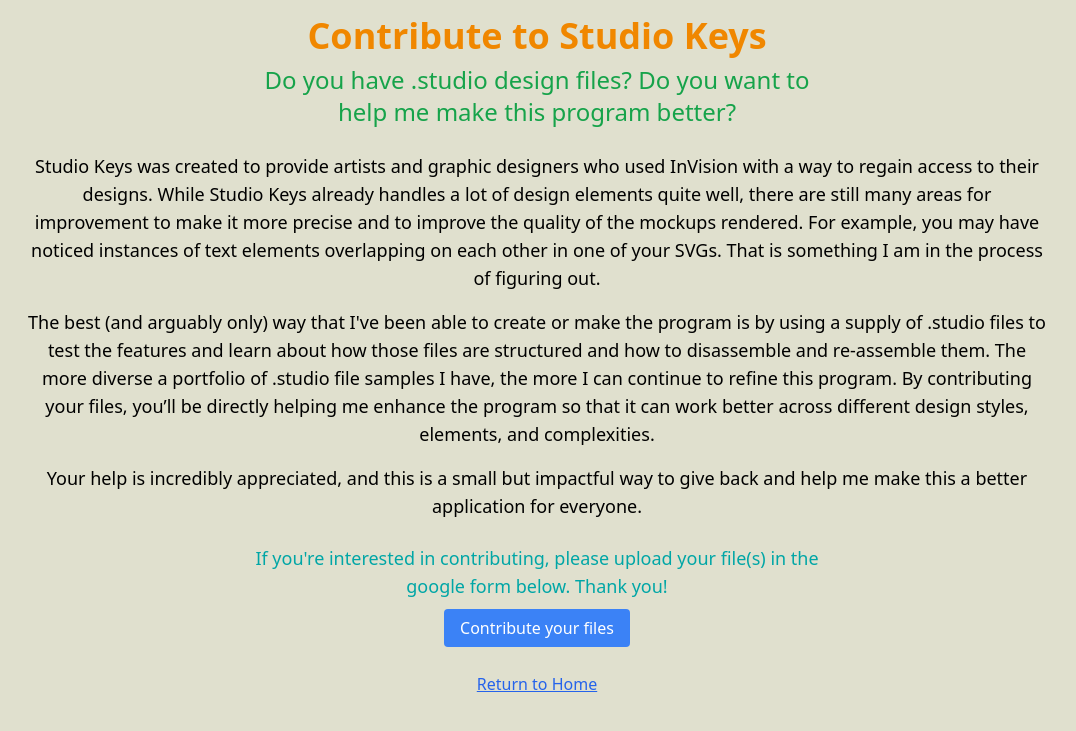
After one commit to aviomg/studio-keys, a Flask app: page /contribute in a window 1280 px wide. The commit adds this page. Shown: the top 731 px of the page, without its empty margins (103-1179 px from the left). Run offline with Flask 3, Linux system fonts and the light colour scheme.

Commit message:
added the contribute page to the website

```diff
--- a/src/app.py
+++ b/src/app.py
@@ -74,6 +74,10 @@
     #zip_path = os.path.join("/Users/avikumar/Desktop/studio keys/studio-keys/assets/zips",filename)
     zip_path = os.path.join(app.config['ZIP_FOLDER'], filename)
     return send_file(zip_path,as_attachment=True)
+
+@app.route('/contribute')
+def contribute():
+    return render_template('contribute.html')
 
 if __name__ == '__main__':
     ensure_directories_exist()
--- a/src/static/output.css
+++ b/src/static/output.css
@@ -622,16 +622,80 @@
   margin-top: 2.5rem;
 }
 
+.mt-4 {
+  margin-top: 1rem;
+}
+
 .mt-5 {
   margin-top: 1.25rem;
+}
+
+.ml-auto {
+  margin-left: auto;
+}
+
+.ml-2 {
+  margin-left: 0.5rem;
+}
+
+.ml-5 {
+  margin-left: 1.25rem;
+}
+
+.ml-14 {
+  margin-left: 3.5rem;
+}
+
+.mb-2 {
+  margin-bottom: 0.5rem;
+}
+
+.mt-2 {
+  margin-top: 0.5rem;
+}
+
+.mt-6 {
+  margin-top: 1.5rem;
+}
+
+.mt-8 {
+  margin-top: 2rem;
 }
 
 .inline-block {
   display: inline-block;
 }
 
+.flex {
+  display: flex;
+}
+
 .hidden {
   display: none;
+}
+
+.max-w-xl {
+  max-width: 36rem;
+}
+
+.max-w-3xl {
+  max-width: 48rem;
+}
+
+.max-w-5xl {
+  max-width: 64rem;
+}
+
+.items-center {
+  align-items: center;
+}
+
+.justify-center {
+  justify-content: center;
+}
+
+.justify-between {
+  justify-content: space-between;
 }
 
 .rounded {
@@ -650,6 +714,11 @@
 .border-pink-600 {
   --tw-border-opacity: 1;
   border-color: rgb(219 39 119 / var(--tw-border-opacity));
+}
+
+.bg-\[\#e0e0ce\] {
+  --tw-bg-opacity: 1;
+  background-color: rgb(224 224 206 / var(--tw-bg-opacity));
 }
 
 .bg-blue-500 {
@@ -672,75 +741,6 @@
   background-color: rgb(168 85 247 / var(--tw-bg-opacity));
 }
 
-.bg-\[\#7D6F86\] {
-  --tw-bg-opacity: 1;
-  background-color: rgb(125 111 134 / var(--tw-bg-opacity));
-}
-
-.bg-\[\#a16f6b\] {
-  --tw-bg-opacity: 1;
-  background-color: rgb(161 111 107 / var(--tw-bg-opacity));
-}
-
-.bg-\[\#a1cf6b\] {
-  --tw-bg-opacity: 1;
-  background-color: rgb(161 207 107 / var(--tw-bg-opacity));
-}
-
-.bg-\[\#d5d887\] {
-  --tw-bg-opacity: 1;
-  background-color: rgb(213 216 135 / var(--tw-bg-opacity));
-}
-
-.bg-\[\#eoc879\] {
-  background-color: #eoc879;
-}
-
-.bg-\[\#e0c879\] {
-  --tw-bg-opacity: 1;
-  background-color: rgb(224 200 121 / var(--tw-bg-opacity));
-}
-
-.bg-\[\#a997df\] {
-  --tw-bg-opacity: 1;
-  background-color: rgb(169 151 223 / var(--tw-bg-opacity));
-}
-
-.bg-\[\#dccfec\] {
-  --tw-bg-opacity: 1;
-  background-color: rgb(220 207 236 / var(--tw-bg-opacity));
-}
-
-.bg-\[\#ddc4dd\] {
-  --tw-bg-opacity: 1;
-  background-color: rgb(221 196 221 / var(--tw-bg-opacity));
-}
-
-.bg-\[\#eefcce\] {
-  --tw-bg-opacity: 1;
-  background-color: rgb(238 252 206 / var(--tw-bg-opacity));
-}
-
-.bg-\[\#d1cfe2\] {
-  --tw-bg-opacity: 1;
-  background-color: rgb(209 207 226 / var(--tw-bg-opacity));
-}
-
-.bg-\[\#7ec4cf\] {
-  --tw-bg-opacity: 1;
-  background-color: rgb(126 196 207 / var(--tw-bg-opacity));
-}
-
-.bg-\[\#88d4df\] {
-  --tw-bg-opacity: 1;
-  background-color: rgb(136 212 223 / var(--tw-bg-opacity));
-}
-
-.bg-\[\#e0e0ce\] {
-  --tw-bg-opacity: 1;
-  background-color: rgb(224 224 206 / var(--tw-bg-opacity));
-}
-
 .p-4 {
   padding: 1rem;
 }
@@ -757,6 +757,10 @@
 
 .text-center {
   text-align: center;
+}
+
+.text-right {
+  text-align: right;
 }
 
 .text-2xl {
@@ -789,12 +793,23 @@
   line-height: 1.75rem;
 }
 
+.text-4xl {
+  font-size: 2.25rem;
+  line-height: 2.5rem;
+}
+
 .font-bold {
   font-weight: 700;
 }
 
-.italic {
-  font-style: italic;
+.text-\[\#00A6A6\] {
+  --tw-text-opacity: 1;
+  color: rgb(0 166 166 / var(--tw-text-opacity));
+}
+
+.text-\[\#369797\] {
+  --tw-text-opacity: 1;
+  color: rgb(54 151 151 / var(--tw-text-opacity));
 }
 
 .text-\[\#F08700\] {
@@ -812,29 +827,24 @@
   color: rgb(0 0 0 / var(--tw-text-opacity));
 }
 
-.text-blue-300 {
-  --tw-text-opacity: 1;
-  color: rgb(147 197 253 / var(--tw-text-opacity));
-}
-
 .text-blue-400 {
   --tw-text-opacity: 1;
   color: rgb(96 165 250 / var(--tw-text-opacity));
 }
 
-.text-green-400 {
+.text-blue-500 {
   --tw-text-opacity: 1;
-  color: rgb(74 222 128 / var(--tw-text-opacity));
+  color: rgb(59 130 246 / var(--tw-text-opacity));
 }
 
-.text-green-600 {
+.text-blue-600 {
   --tw-text-opacity: 1;
-  color: rgb(22 163 74 / var(--tw-text-opacity));
+  color: rgb(37 99 235 / var(--tw-text-opacity));
 }
 
-.text-green-700 {
+.text-blue-700 {
   --tw-text-opacity: 1;
-  color: rgb(21 128 61 / var(--tw-text-opacity));
+  color: rgb(29 78 216 / var(--tw-text-opacity));
 }
 
 .text-pink-300 {
@@ -862,44 +872,33 @@
   color: rgb(255 255 255 / var(--tw-text-opacity));
 }
 
-.text-\[\#00A6A6\] {
+.text-green-500 {
   --tw-text-opacity: 1;
-  color: rgb(0 166 166 / var(--tw-text-opacity));
+  color: rgb(34 197 94 / var(--tw-text-opacity));
 }
 
-.text-blue-500 {
+.text-green-600 {
   --tw-text-opacity: 1;
-  color: rgb(59 130 246 / var(--tw-text-opacity));
+  color: rgb(22 163 74 / var(--tw-text-opacity));
 }
 
-.text-blue-600 {
+.text-\[\#3ac76c\] {
   --tw-text-opacity: 1;
-  color: rgb(37 99 235 / var(--tw-text-opacity));
+  color: rgb(58 199 108 / var(--tw-text-opacity));
 }
 
-.text-\[\#00a6a6\] {
+.text-\[\#33c19f\] {
   --tw-text-opacity: 1;
-  color: rgb(0 166 166 / var(--tw-text-opacity));
+  color: rgb(51 193 159 / var(--tw-text-opacity));
 }
 
-.text-\[\#68c2c2\] {
+.text-green-400 {
   --tw-text-opacity: 1;
-  color: rgb(104 194 194 / var(--tw-text-opacity));
+  color: rgb(74 222 128 / var(--tw-text-opacity));
 }
 
-.text-\[\#64bcbc\] {
-  --tw-text-opacity: 1;
-  color: rgb(100 188 188 / var(--tw-text-opacity));
-}
-
-.text-\[\#3dabab\] {
-  --tw-text-opacity: 1;
-  color: rgb(61 171 171 / var(--tw-text-opacity));
-}
-
-.text-\[\#369797\] {
-  --tw-text-opacity: 1;
-  color: rgb(54 151 151 / var(--tw-text-opacity));
+.underline {
+  text-decoration-line: underline;
 }
 
 .hover\:bg-blue-700:hover {
--- /dev/null
+++ b/src/templates/contribute.html
@@ -0,0 +1,34 @@
+<!DOCTYPE html>
+<html lang="en">
+<head>
+    <meta charset="UTF-8">
+    <title>Contribute to Studio Keys</title>
+    <link href="{{ url_for('static', filename='output.css') }}" rel="stylesheet">
+</head>
+<body class="bg-[#e0e0ce]">
+    <h1 class="text-4xl  text-[#F08700] font-bold mt-4 text-center pagetext">Contribute to Studio Keys</h1>
+    <h2 class="text-2xl text-green-600 text-center my-2 mx-auto max-w-xl">Do you have .studio design files? Do you want to help me make this program better?</h2>
+    <div class="text-center mx-auto mt-6 text-lg max-w-5xl text-black">
+       <p> Studio Keys was created to provide artists and graphic designers who used InVision with a way to regain access to their designs. While Studio Keys already handles a lot of design elements quite well, there are still many areas for improvement to make it more precise and to improve the quality of the mockups rendered. For example, you may have noticed instances of text elements overlapping on each other in one of your SVGs. That is something I am in the process of figuring out.
+    </p>
+    <p class="mt-4">The best (and arguably only) way that I've been able to create or make the program is by using a supply of .studio files to test the features and learn about how those files are structured and how to disassemble and re-assemble them. The more diverse a portfolio of .studio file samples I have, the more I can continue to refine this program. By contributing your files, you’ll be directly helping me enhance the program so that it can work better across different design styles, elements, and complexities.
+        </p>
+        <p class="mt-4">        Your help is incredibly appreciated, and this is a small but impactful way to give back and help me make this a better application for everyone.
+        </p>
+    </div>
+    <div class="text-center max-w-xl mx-auto mt-6">
+
+        <p class="text-lg text-[#00A6A6] mt-4">
+            If you're interested in contributing, please upload your file(s) in the google form below. Thank you!
+        </p>
+        <div class="mt-4">
+            <a href="https://forms.gle/TLcdb78jKBuuYfeW7" class="bg-blue-500 text-white px-4 py-2 rounded">
+                Contribute your files
+            </a>
+        </div>
+    </div>
+    <div class="text-center mt-8">
+        <a href="{{ url_for('index') }}" class="text-blue-600 underline">Return to Home</a>
+    </div>
+</body>
+</html>
```
Also changed, not shown: src/templates/form.html (+7 -1 lines).
